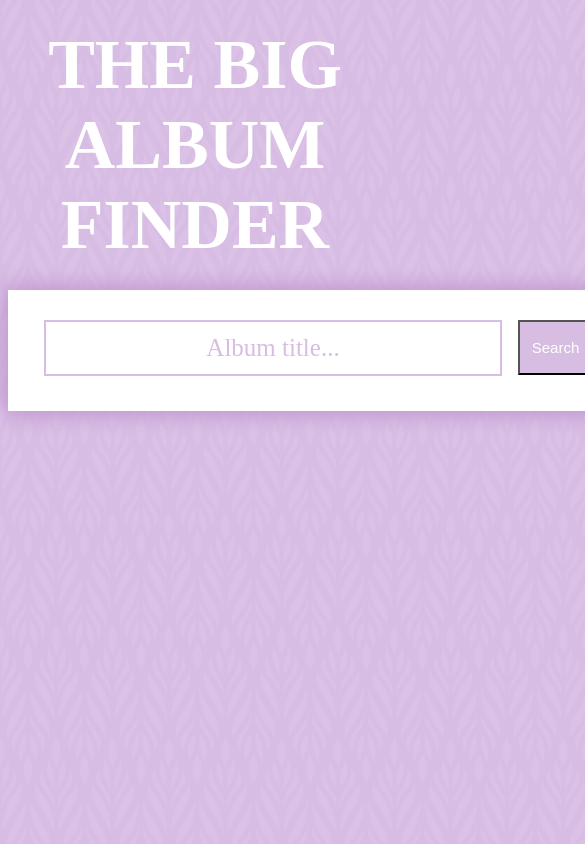
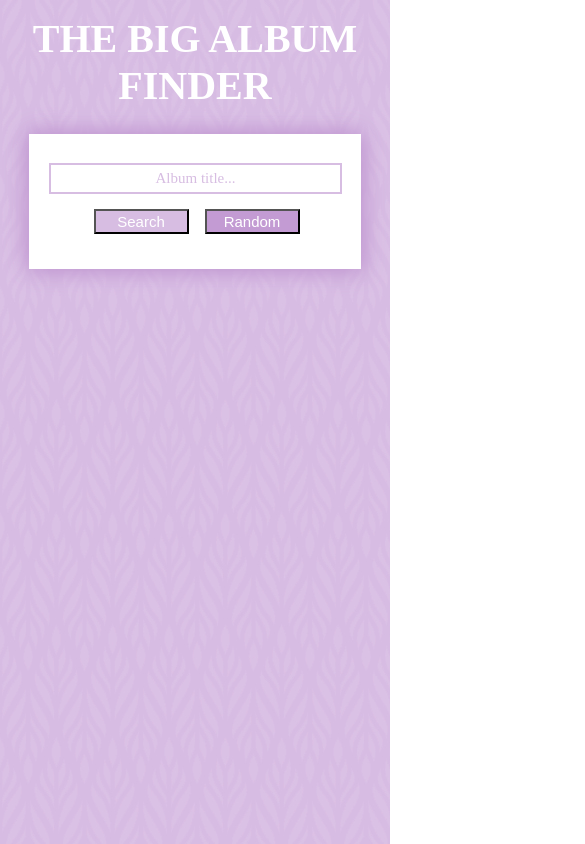
Before and after one commit to DanielJoW/Album-Finder, a plain HTML site: page index.html in a window 390 px wide. Shown: the top 844 px of the page, 585 px wide, since content can reach past the window. Drawn offline with Linux system fonts and the light colour scheme.

Commit message:
Add files via upload
Mobile styling added, random album finder

```diff
--- a/index.html
+++ b/index.html
@@ -13,7 +13,10 @@
 <div id="searcharea">
   <div id="searchbars">
     <input type="text" name="albumSearch" id="albumSearch" placeholder="Album title...">
+    <div id="searchbuttons">
     <input type="button" name="searchSubmit" id = "searchSubmit" value="Search" onclick="search()">
+    <input type="button" name="randomSubmit" id = "randomSubmit" value="Random" onclick="randomAlbum()">
+    </div>
   </div>
 </div>
 <div id="resultarea">
--- a/scripts.js
+++ b/scripts.js
@@ -113,12 +113,17 @@ function search(){
   }
 }
 
+function randomAlbum(){
+  var r = Math.floor(Math.random() * Math.floor(16));
+  document.getElementById("albumTitle").innerHTML=albumCatalogue[r].title;
+  document.getElementById("artistName").innerHTML="By " +albumCatalogue[r].artist;
+  document.getElementById("releaseDate").innerHTML="Released in " + albumCatalogue[r].release;
+  document.getElementById("albumArt").innerHTML="<img src=artwork/" + r +".jpg width=300px height=300px>";
+}
+
 /* Hoping to add:
 
-1) Hit enter to search.
-2) CSS styling.
-3) "Add an album" function.
-4) Make actual API calls to an album database.
-5) Pull 5 random albums you can view on the homepage.
+1) "Add an album" function.
+2) Make actual API calls to an album database.
 
 */
--- a/style.css
+++ b/style.css
@@ -8,15 +8,17 @@ h1 {
   color: white;
   font-size: 70px;
   text-align: center;
-  margin-top: 25px;
+  margin-top: 15px;
   margin-bottom: 25px;
 }
 
 #container {
+  display: grid;
+  padding: 1vw 1vw 1vw 1vw;
   background-color: white;
   box-shadow: 3px 3px 20px #C39BD3, -3px -3px 20px #C39BD3;
   max-height: auto;
-  width: 625px;
+  max-width: 700px;
   margin: auto;
   text-align: center;
   padding-bottom: 10px;
@@ -25,13 +27,16 @@ h1 {
 }
 
 #searchbars {
+  grid-column: 1/8;
+  grid-row: 1/3;
   font-family: Roboto Slab;
   font-size: 20px;
-  text-align: center;
   padding-top: 30px;
 }
 
 #albumSearch {
+  grid-column: 2/4;
+  grid-row: 2;
   font-family: Roboto Slab;
   color: #D7BDE2;
   font-size: 25px;
@@ -44,20 +49,38 @@ h1 {
   border-color: #D7BDE2;
 }
 
-::placeholder { /* Chrome, Firefox, Opera, Safari 10.1+ */
+::placeholder {
   color: #D7BDE2;
 }
 
+#searchbuttons {
+  float: right;
+  margin-right: 15px;
+}
+
 #searchSubmit {
+  grid-column: 6;
+  grid-row: 2;
   -webkit-appearance: none;
   width: 75px;
   height: 55px;
   text-align: center;
-  float:right;
-  margin-right: 40px;
   background-color: #D7BDE2;
   color: white;
   font-size: 15px;
+}
+
+#randomSubmit {
+  grid-column: 7;
+  grid-row: 2;
+  -webkit-appearance: none;
+  width: 75px;
+  height: 55px;
+  text-align: center;
+  background-color: #C39BD3;
+  color: white;
+  font-size: 15px;
+  margin-right: 20px;
 }
 
 img{
@@ -67,3 +90,48 @@ img{
 #albumTitle {
   font-size: 30px;
 }
+
+@media (min-width: 320px) and (max-width: 730px) {
+
+  h1 {
+    font-size: 40px;
+  }
+
+  #container {
+    width: 325px;
+  }
+
+  #searchbars {
+    padding-top: 25px;
+  }
+
+  #albumSearch {
+    height: 25px;
+    width: 285px;
+    font-size: 15px;
+    margin-left: 1px;
+  }
+
+  #searchbuttons {
+    float: none;
+    margin-right: 1px;
+    margin-top: 15px;
+  }
+
+  #searchSubmit {
+    width: 95px;
+    height: 25px;
+    font-size: 15px;
+    margin-right: 1px;
+    margin-left: 40px;
+  }
+
+  #randomSubmit {
+    width: 95px;
+    height: 25px;
+    font-size: 15px;
+    margin-right: 36px;
+    margin-left: 10px;
+  }
+
+}
```
